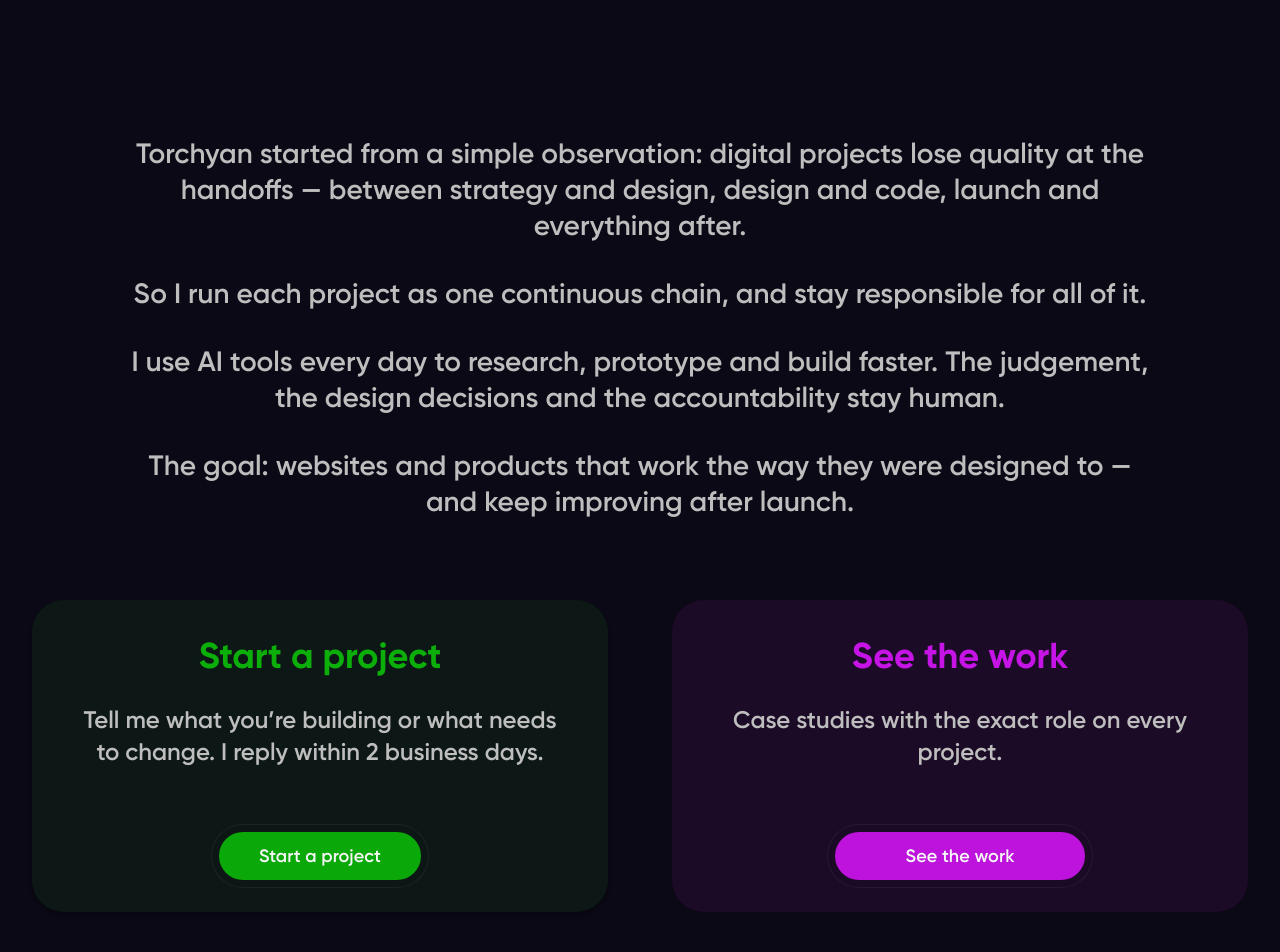
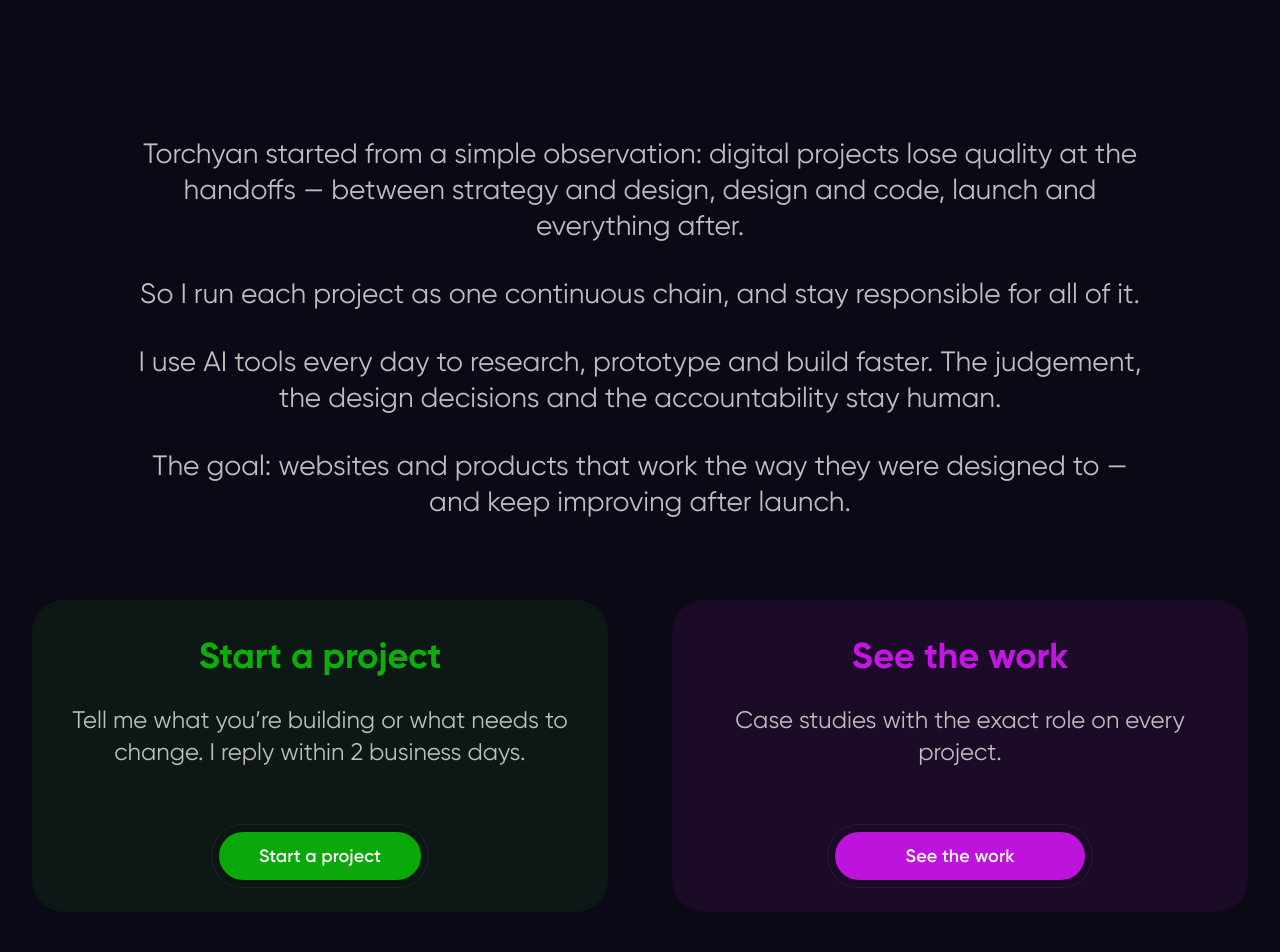
Before and after one commit to Torchian/torchyan-portfolio, a Next.js app: page /en/about in a window 1280 px wide. Shown: the part 6980-7932 px from the top of the page. Built offline with nearby package versions, Linux system fonts and the light colour scheme; no server answers.

Commit message:
text changes

```diff
--- a/src/components/composites/CTACards.tsx
+++ b/src/components/composites/CTACards.tsx
@@ -53,12 +53,6 @@
   padding: ${spacing[400]}px ${spacing[500]}px;
   border-radius: ${radius.xxl}px;
   background: ${(p) => CARD_BACKGROUND[p.$tone]};
-
-  ${(p) =>
-    p.$tone === 'green' &&
-    css`
-      box-shadow: 0 4px 4px rgba(0, 0, 0, 0.25);
-    `}
 `;
 
 const CardText = styled.div`
@@ -68,7 +62,6 @@
   gap: ${spacing[300]}px;
   width: 100%;
   font-family: ${fontFamily.heading};
-  font-weight: ${fontWeight.semibold};
   letter-spacing: ${letterSpacing.xs}px;
   text-align: center;
 `;
--- a/src/components/composites/InfoCard.tsx
+++ b/src/components/composites/InfoCard.tsx
@@ -31,7 +31,6 @@
   padding: ${spacing[400]}px ${spacing[500]}px;
   border-radius: ${radius.xxl}px;
   background: ${transparents.transparent4};
-  box-shadow: 0 4px 4px rgba(0, 0, 0, 0.25);
   font-family: ${fontFamily.heading};
   font-weight: ${fontWeight.semibold};
   letter-spacing: ${letterSpacing.xs}px;
--- a/src/components/composites/PartnersCarousel.tsx
+++ b/src/components/composites/PartnersCarousel.tsx
@@ -82,7 +82,6 @@
 const Strip = styled.section`
   overflow: hidden;
   padding: ${spacing[250]}px 0;
-  background: ${transparents.transparent4};
   mix-blend-mode: exclusion;
 
   ${media.down('xl')} {
--- a/src/components/primitives/CarouselDots.tsx
+++ b/src/components/primitives/CarouselDots.tsx
@@ -35,7 +35,6 @@
 
 const Pill = styled.div`
   ${glassSurface}
-  background: ${glass.bgMedium};
   position: relative;
   display: flex;
   flex-direction: column;
--- a/src/components/sections/about/AboutPositioningSection.tsx
+++ b/src/components/sections/about/AboutPositioningSection.tsx
@@ -58,7 +58,6 @@
   gap: ${spacing[400]}px;
   max-width: 1024px;
   font-family: ${fontFamily.heading};
-  font-weight: ${fontWeight.semibold};
   /* Figma: 28/36 on every frame. */
   font-size: ${fontSize.heading.m}px;
   line-height: ${lineHeight.heading.m}px;
--- a/src/components/sections/contact-cta/ContactCTASection.tsx
+++ b/src/components/sections/contact-cta/ContactCTASection.tsx
@@ -46,7 +46,7 @@
     flex-direction: column;
     justify-content: center;
     min-height: 100svh;
-    padding: ${spacing[1000]}px 0 clamp(${spacing[300]}px, 4svh, ${spacing[500]}px);
+    padding: ${spacing[1000]}px 0 ${spacing[1250]}px;
   }
 
   ${media.down('m')} {
--- a/src/components/sections/trusted-by/TrustedBySection.tsx
+++ b/src/components/sections/trusted-by/TrustedBySection.tsx
@@ -112,7 +112,7 @@
     flex-direction: column;
     justify-content: center;
     min-height: 100svh;
-    padding: ${spacing[1000]}px 0 clamp(${spacing[300]}px, 5svh, ${spacing[600]}px);
+    padding: ${spacing[1000]}px 0 ${spacing[1250]}px;
   }
 
   ${media.down('m')} {
```
